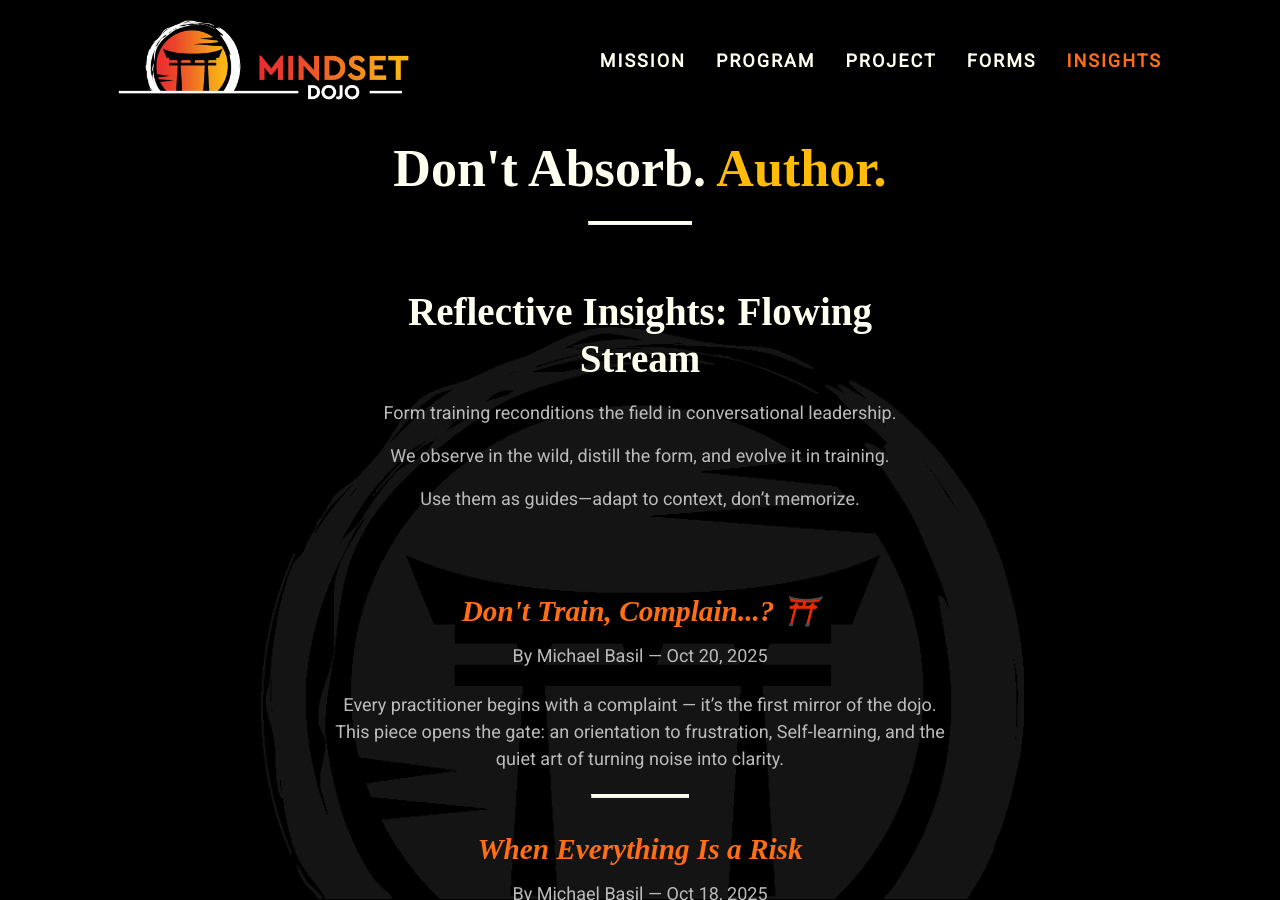
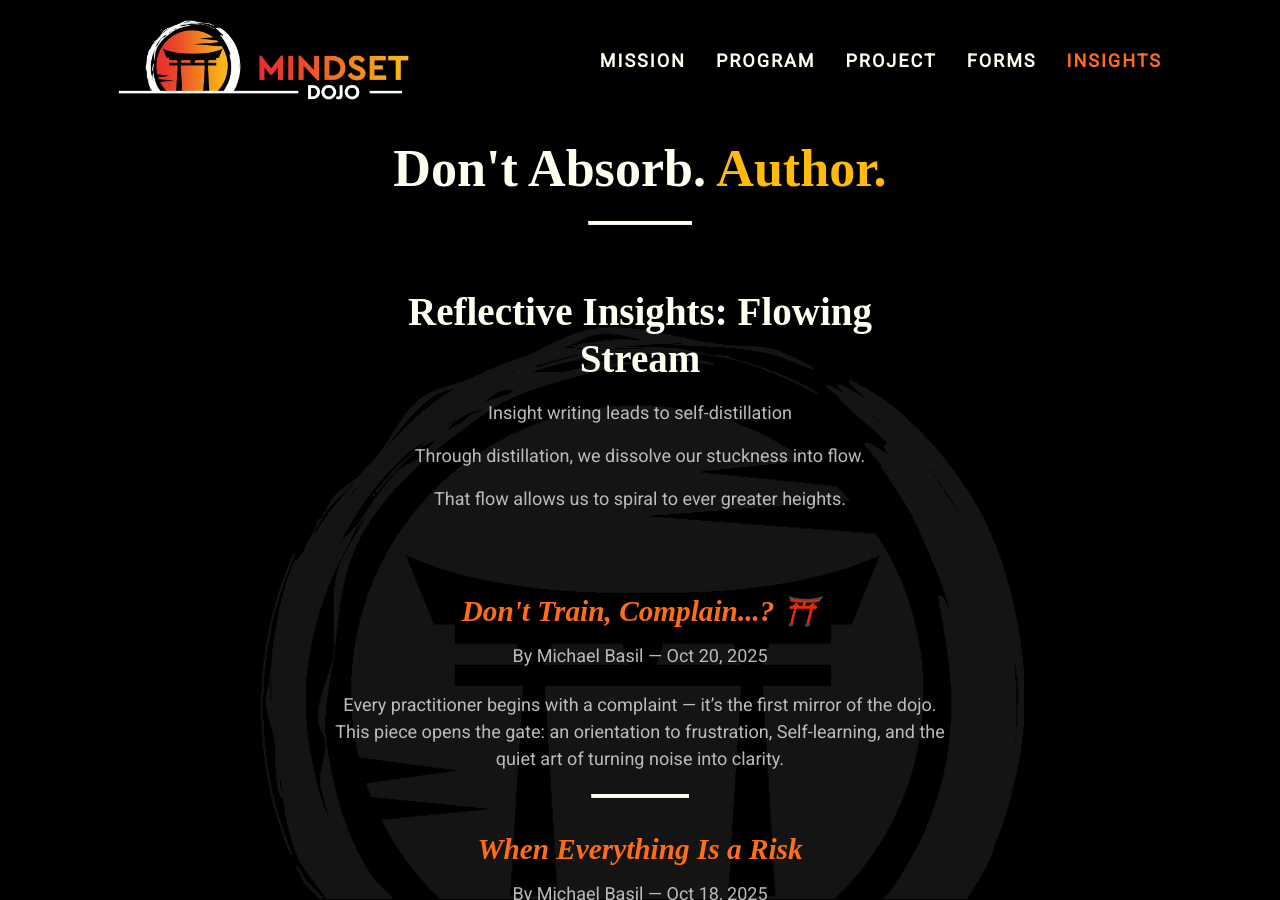
Before and after one commit to mindset-dojo/mindset-dojo.github.io, a Jekyll site: the page built from insights.md, in a window 1280 px wide and 900 px high. Built offline with Jekyll 4.4.1, drawn with Linux system fonts in a browser that asks for light colours; some web fonts are replaced.

Commit message:
refactor(insights): distill placeholder language.

```diff
--- a/_data/sections/insights.yaml
+++ b/_data/sections/insights.yaml
@@ -7,9 +7,9 @@ sections:
     data:
       label: "Reflective Insights: Flowing Stream"
       items:
-        - "Form training reconditions the field in conversational leadership."
-        - "We observe in the wild, distill the form, and evolve it in training."
-        - "Use them as guides—adapt to context, don’t memorize."
+        - "Insight writing leads to self-distillation"
+        - "Through distillation, we dissolve our stuckness into flow."
+        - "That flow allows us to spiral to ever greater heights."
   - type: collection-stream
     data:
       collection: insights
```
